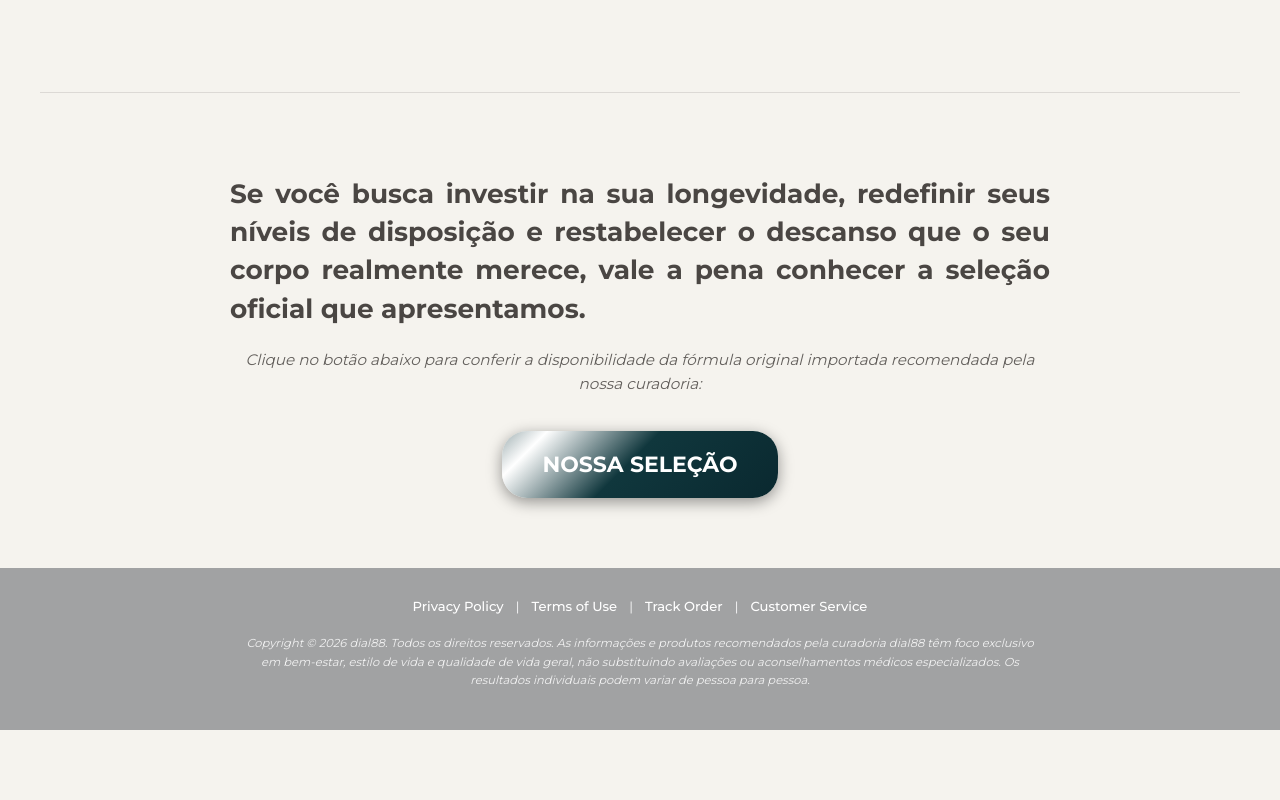
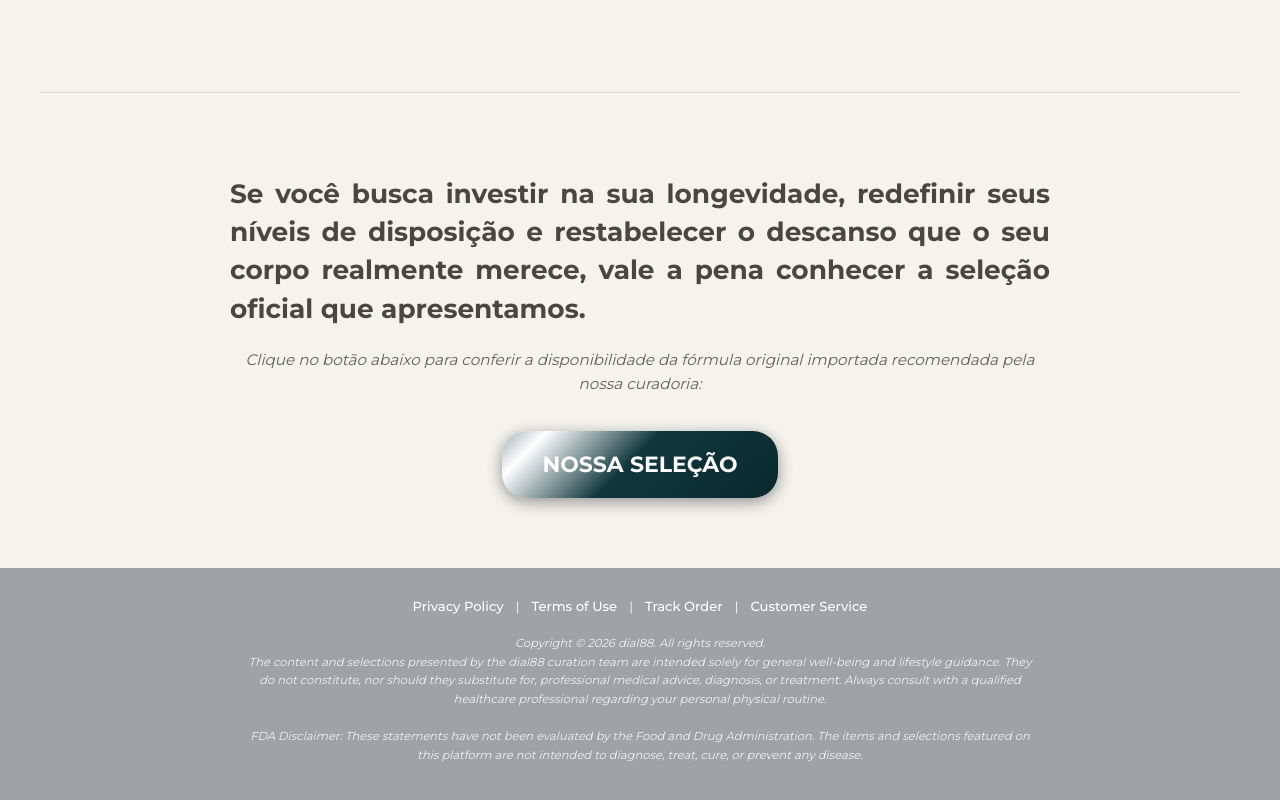
Before and after one commit to emersonandradeperfil/dial88, a plain HTML site: page page/vitality_him.html in a window 1280 px wide. Shown: the part 1697-2497 px from the top of the page. Before the commit the page ends 2427 px from the top, so only its background shows below. Drawn offline with Linux system fonts and the light colour scheme.

Commit message:
ajuste rodapé

```diff
--- a/page/vitality_him.html
+++ b/page/vitality_him.html
@@ -162,11 +162,14 @@
             </nav>
 
       <!-- Aviso de Transparência e Direitos Autoriais -->
-      <div class="aviso-transparencia">
-        <p>Copyright © 2026 dial88. Todos os direitos reservados. As informações e produtos recomendados pela curadoria
-          dial88 têm foco exclusivo em bem-estar, estilo de vida e qualidade de vida geral, não substituindo avaliações
-          ou aconselhamentos médicos especializados. Os resultados individuais podem variar de pessoa para pessoa.</p>
-      </div>
+
+        <div class="aviso-transparencia">
+                <p>Copyright © 2026 dial88. All rights reserved.</p>
+                <p>The content and selections presented by the dial88 curation team are intended solely for general well-being and lifestyle guidance. They do not constitute, nor should they substitute for, professional medical advice, diagnosis, or treatment. Always consult with a qualified healthcare professional regarding your personal physical routine.</p>
+                <br>
+                <p>FDA Disclaimer: These statements have not been evaluated by the Food and Drug Administration. The items and selections featured on this platform are not intended to diagnose, treat, cure, or prevent any disease.</p>
+            </div>
+
 
     </div>
   </footer>
```
Also changed, not shown: her.html (+2 -2 lines), index.html (+2 -2 lines), page/produto.html (+4 -3 lines), page/vitality_her.html (+6 -3 lines).
